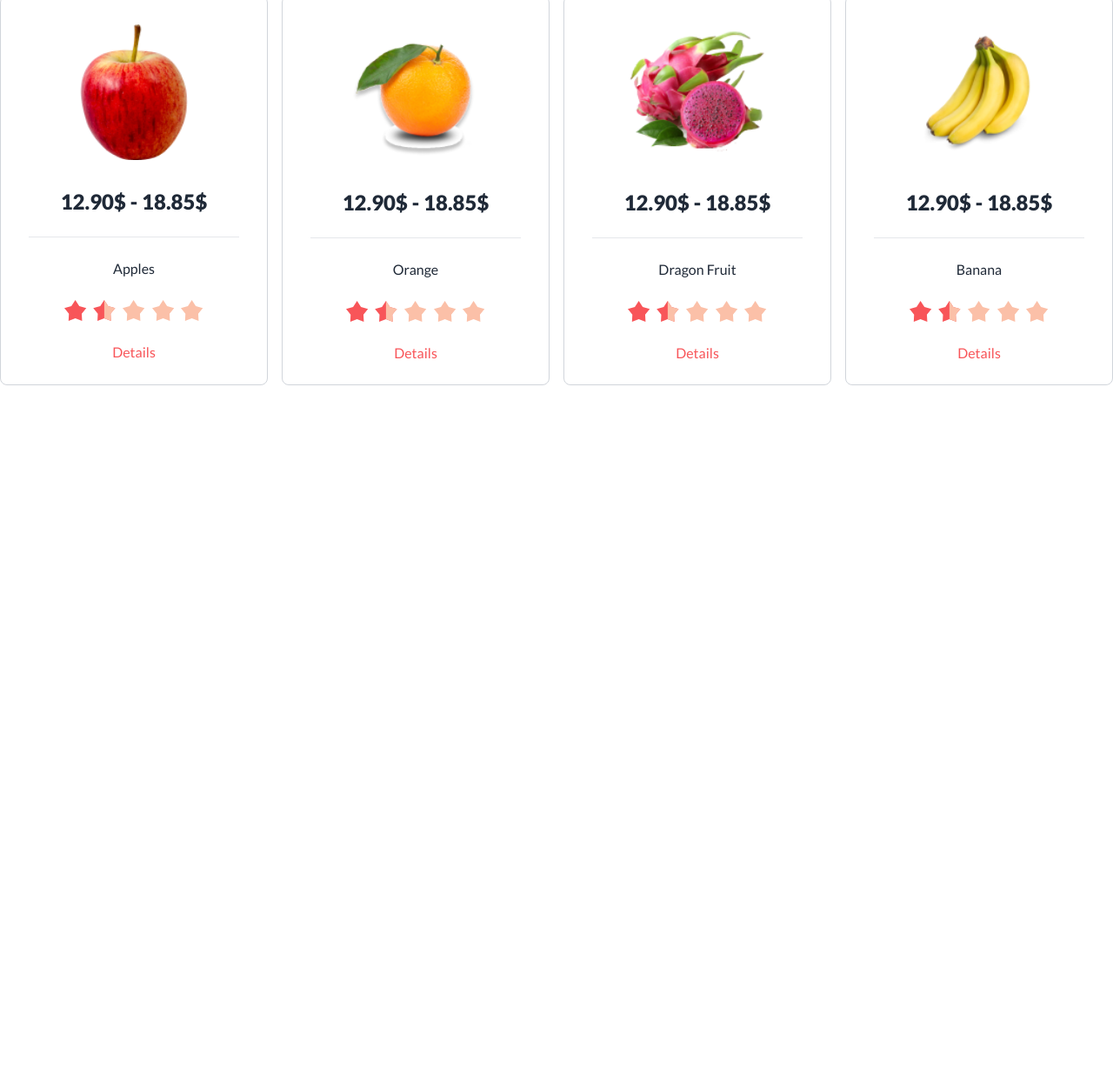
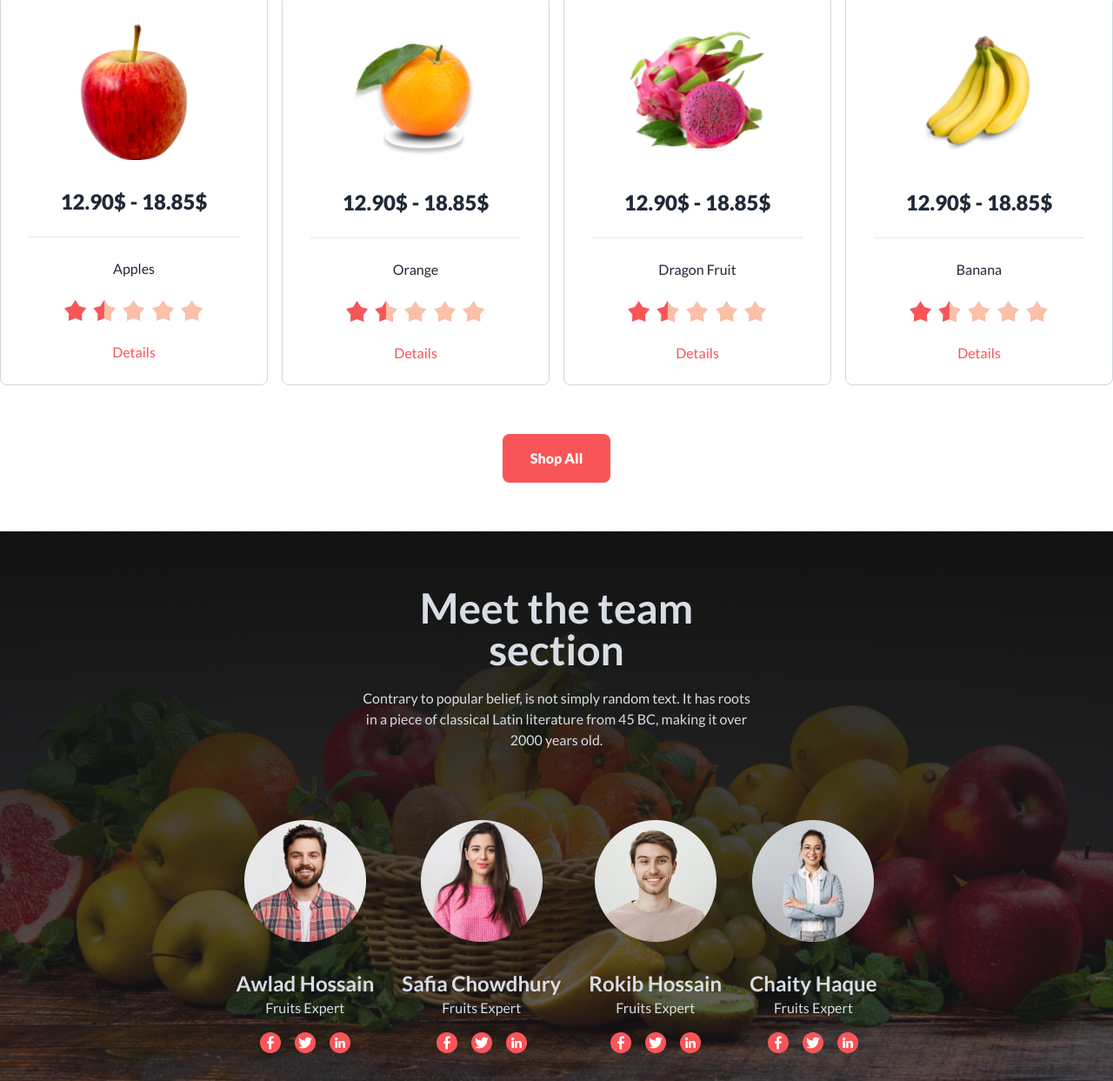
Before and after one commit to mmtuhin/fruit-burst, a plain HTML site: page index.html in a window 1280 px wide. Shown: the part 873-2116 px from the top of the page at 87% size. Before the commit the page ends 1316 px from the top, so only its background shows below. Drawn offline with nearby package versions, Linux system fonts and the light colour scheme.

Commit message:
Meet the teams Added with responsive

```diff
--- a/index.html
+++ b/index.html
@@ -63,8 +63,9 @@
                 <i class="fa-solid fa-magnifying-glass absolute right-5"></i>
             </div>
         </nav>
+         <!-- Carousel/Slider Starts -->
         <div class="relative flex flex-col items-center">
-            <!-- Carousel/Slider Starts -->
+           <!-- Slider container -->
             <div class="carousel w-full rounded-lg">
                 <!-- Slide 1 -->
                 <div id="slide1" class="carousel-item relative w-full">
@@ -77,7 +78,7 @@
                             <button class="rounded-lg font-extrabold bg-[#F85559] text-white py-4 px-8">Shop Now</button>
                           </div>
                         </div>
-                      </div>
+                    </div>
                   <div class="absolute flex justify-between transform -translate-y-1/2 left-2 lg:left-5 right-2 lg:right-5 top-1/2">
                     <a href="#slide4" class="btn btn-circle bg-[#121212] text-white border-none">❮</a>
                     <a href="#slide2" class="btn btn-circle bg-[#121212] text-white border-none">❯</a>
@@ -161,7 +162,7 @@
             </div>
         </div>
     </header>
-    <main class="container mx-auto">
+    <main class="container mx-auto ">
         <!-- Deal Of the day section -->
         <div class="mt-6 lg:mt-24 flex flex-col md:flex-row justify-center items-center text-center md:text-left">
             <div class="flex-1">
@@ -367,6 +368,71 @@
             </div>
         </section>
 
+        <!-- Shop All Button -->
+        <div class="flex justify-center my-14">
+            <button  class="rounded-lg font-extrabold bg-[#F85559] text-white py-4 px-8 text-center">Shop All</button>
+        </div>
+        <!-- Meet the team section -->
+        <section>
+            <div class="hero w-full bg-no-repeat" style="background-image: url(./images/banner1.png);">
+                <div style="background-image: linear-gradient(to bottom, #121212 0%,rgba(18, 18, 18, 0.4) 100%)" class="hero-overlay bg-opacity-30"></div>
+                <div class="hero-content text-center text-neutral-content flex flex-col  items-center">
+                  <div class="max-w-md pt-10 pb-4  lg:py-12">
+                    <h1 class="mb-5 text-5xl font-bold">Meet the team section</h1>
+                    <p class="">Contrary to popular belief, is not simply random text. It has roots in a piece of classical Latin literature from 45 BC, making it over 2000 years old.</p>
+                  </div>
+                  <!-- Teams Here -->
+                  <div class="flex flex-col md:flex-row md:gap-0 gap-10">
+                    <!-- Singe member 1 -->
+                    <div class="flex flex-col items-center p-4">
+                        <img src="./images/member1.png" alt="">
+                        <h4 class="mt-8 text-2xl font-bold">Awlad Hossain</h4>
+                        <p class="mb-4">Fruits Expert</p>
+                        <div class="flex gap-4 justify-center">
+                            <img src="./images/facebook.png" alt="">
+                            <img src="./images/twitter.png" alt="">
+                            <img src="./images/linkedin.png" alt="">
+                        </div>
+                    </div>
+                    <!-- Member 2 -->
+                    <div class="flex flex-col items-center p-4">
+                        <img src="./images/member2.png" alt="">
+                        <h4 class="mt-8 text-2xl font-bold">Safia Chowdhury</h4>
+                        <p class="mb-4">Fruits Expert</p>
+                        <div class="flex gap-4 justify-center">
+                            <img src="./images/facebook.png" alt="">
+                            <img src="./images/twitter.png" alt="">
+                            <img src="./images/linkedin.png" alt="">
+                        </div>
+                    </div>
+                    <!-- Member 3 -->
+                    <div class="flex flex-col items-center p-4">
+                        <img src="./images/member3.png" alt="">
+                        <h4 class="mt-8 text-2xl font-bold">Rokib Hossain</h4>
+                        <p class="mb-4">Fruits Expert</p>
+                        <div class="flex gap-4 justify-center">
+                            <img src="./images/facebook.png" alt="">
+                            <img src="./images/twitter.png" alt="">
+                            <img src="./images/linkedin.png" alt="">
+                        </div>
+                    </div>
+                    <!-- Member 4 -->
+                    <div class="flex flex-col items-center p-4">
+                        <img src="./images/member4.png" alt="">
+                        <h4 class="mt-8 text-2xl font-bold">Chaity Haque</h4>
+                        <p class="mb-4">Fruits Expert</p>
+                        <div class="flex gap-4 justify-center">
+                            <img src="./images/facebook.png" alt="">
+                            <img src="./images/twitter.png" alt="">
+                            <img src="./images/linkedin.png" alt="">
+                        </div>
+                    </div>
+                  </div>
+                </div>
+            </div>
+        </section>
+
+
     </main>
     <footer>
 
```
Also changed, not shown: images/facebook.png (added), images/linkedin.png (added), images/twitter.png (added).
